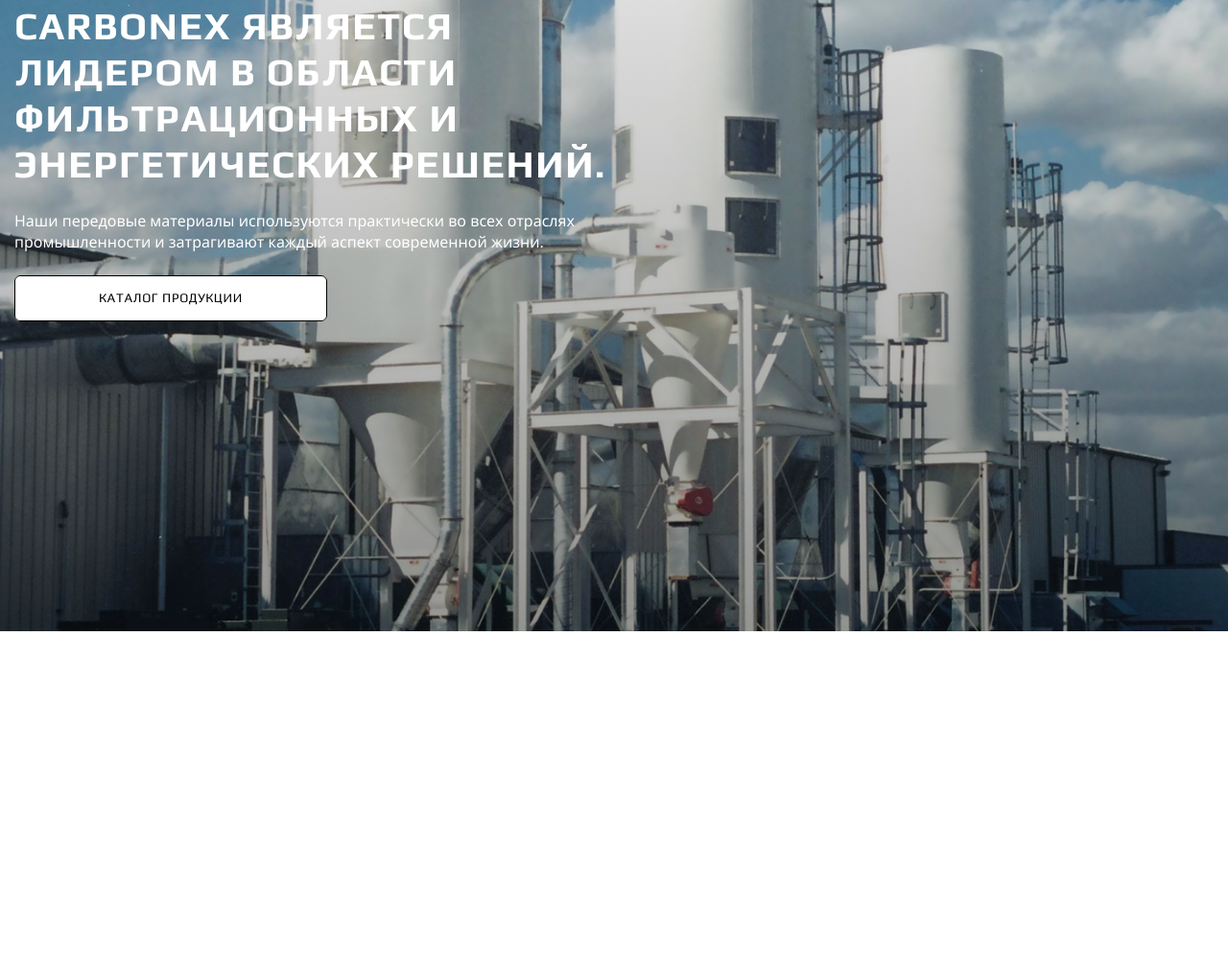
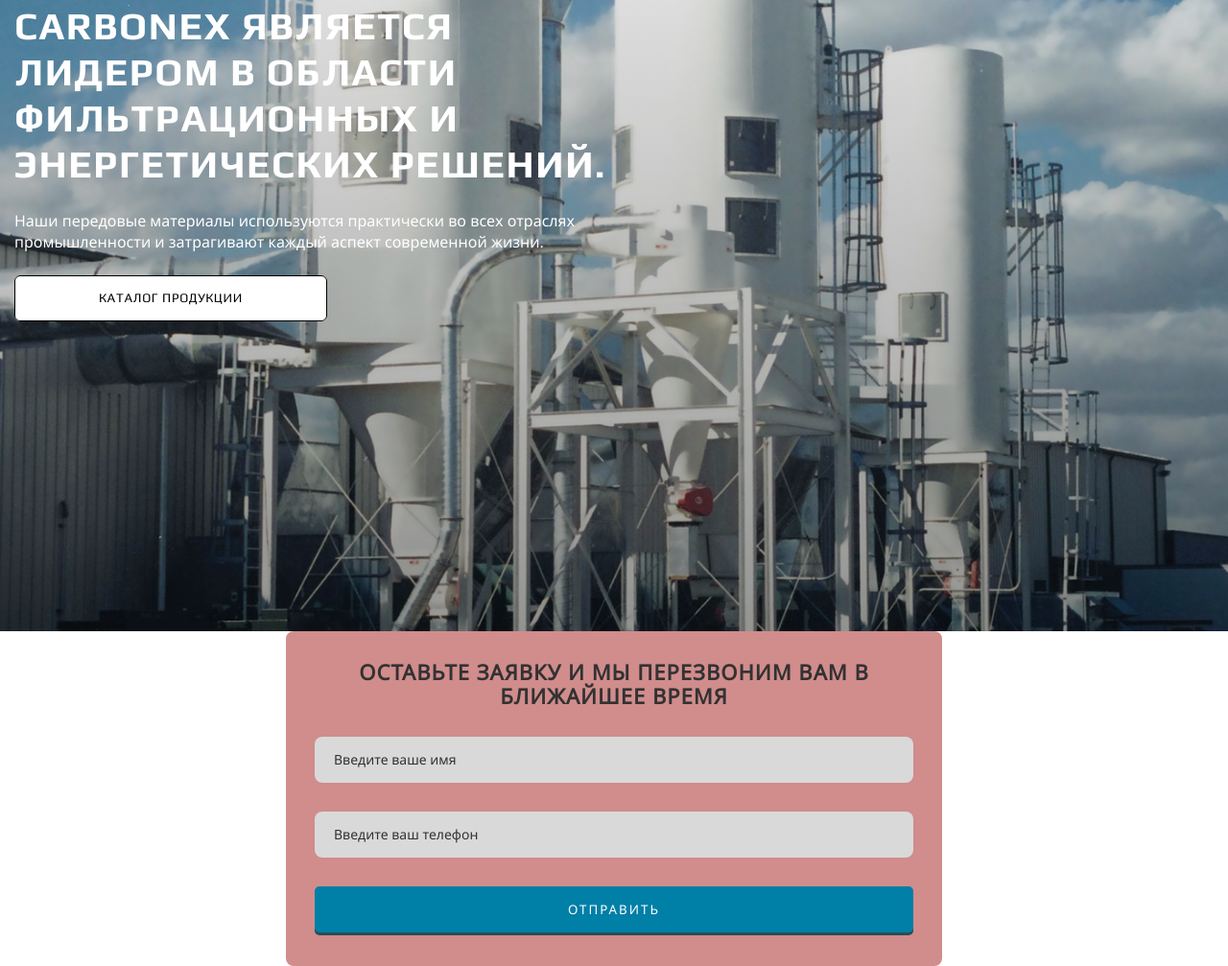
Before and after one commit to SergeiLemeshko/Carbonex, a website: page src/index.html in a window 1280 px wide. Shown: the part 321-1328 px from the top of the page at 96% size. Before the commit the page ends 979 px from the top, so only its background shows below. Drawn offline with nearby package versions, Linux system fonts and the light colour scheme; files that its build step writes are made by us from their sources; files whose address does not match are found by name.

Commit message:
add form

```diff
--- a/gulp/version.json
+++ b/gulp/version.json
@@ -1,3 +1,3 @@
 {
-    "main": "20221114212858"
+    "main": "20221115212407"
 }
--- /dev/null
+++ b/src/html/form.html
@@ -0,0 +1,12 @@
+<div class="form">
+	<form action="#" id="form" class="form__body" enctype=multipart/form-data>
+		<h4 class="form__title">Оставьте заявку и мы перезвоним вам в ближайшее время</h4>
+		<div class="form__item">
+			<input type=text name=name class="form__input" placeholder="Введите ваше имя" required>
+		</div>
+		<div class="form__item">
+			<input type=text name=phone class="form__input" placeholder="Введите ваш телефон" required>
+		</div>
+		<button class="form__button"><span>Отправить</span></button>
+	</form>
+</div>
--- a/src/index.html
+++ b/src/index.html
@@ -9,6 +9,7 @@
 		@@include('html/header.html',{})
 		<main>
 			@@include('html/main.html',{})
+			@@include('html/form.html',{})
 		</main>
 		@@include('html/footer.html',{})
 	</div>
--- a/src/js/app.js
+++ b/src/js/app.js
@@ -1,8 +1,11 @@
 import * as flsFunctions from "./modules/functions.js";
 import menuBurger from "./modules/burger.js";
+import form from "./modules/form.js";
+
 
 flsFunctions.isWebp();
 menuBurger();
+form();
 
 import Swiper, { Navigation, Pagination } from 'swiper';
 
--- /dev/null
+++ b/src/js/modules/form.js
@@ -0,0 +1,5 @@
+"use strict";
+
+export default function form(callback) {
+
+}
--- /dev/null
+++ b/src/scss/form.scss
@@ -0,0 +1,68 @@
+.form {
+	border-radius: 8px;
+	display: flex;
+	justify-content: center;
+	max-width: 684px;
+	height: 349px;
+	margin: 0px auto;
+	background-color:#d18c8c;
+	padding: 30px 0;
+}
+.form__body {
+	max-width: 624px;
+
+}
+.form__title {
+	font-size: 1.375rem;
+	color: #323232;
+	text-transform: uppercase;
+	text-align: center;
+	font-weight: 700;
+	font-style: normal;
+	line-height: 25px;
+	letter-spacing: 1px;
+	margin: 0px 0px 30px 0px;
+}
+.form__item {
+	margin: 0px 0px 30px 0px;
+}
+.form__input {
+	height: 48px;
+	width: 100%;
+	border-radius: 8px;
+	background-color: #D9D9D9;
+	padding-left: 20px;
+
+	&::placeholder {
+		color: #323232;
+		font-size: 0.875rem;
+	}
+}
+
+.form__button {
+	width: 100%;
+	height: 48px;
+	border-radius: 5px;
+	background-color: #007FA7;
+	cursor: pointer;
+	box-shadow: 0 3px 0 #254d58;
+	transition: background-color 0.5s ease 0s;
+	position: relative;
+	top: 0;
+
+	&:hover {
+		background-color:#1e6074;
+	}
+
+	&:active {
+		top: 2px;
+		box-shadow: 0 2px 0 #254d58;
+	}
+
+	& span {
+		text-transform: uppercase;
+		color: #FFFFFF;
+		line-height: 18px;
+		letter-spacing: 2px;
+	}
+}
--- a/src/scss/style.scss
+++ b/src/scss/style.scss
@@ -52,6 +52,8 @@
 
 @import "header";
 @import "main";
+@import "form";
+
 
 
 .wrapper {
```
Also changed, not shown: dist/css/style.css, dist/css/style.min.css, dist/index.html, dist/js/app.min.js.
